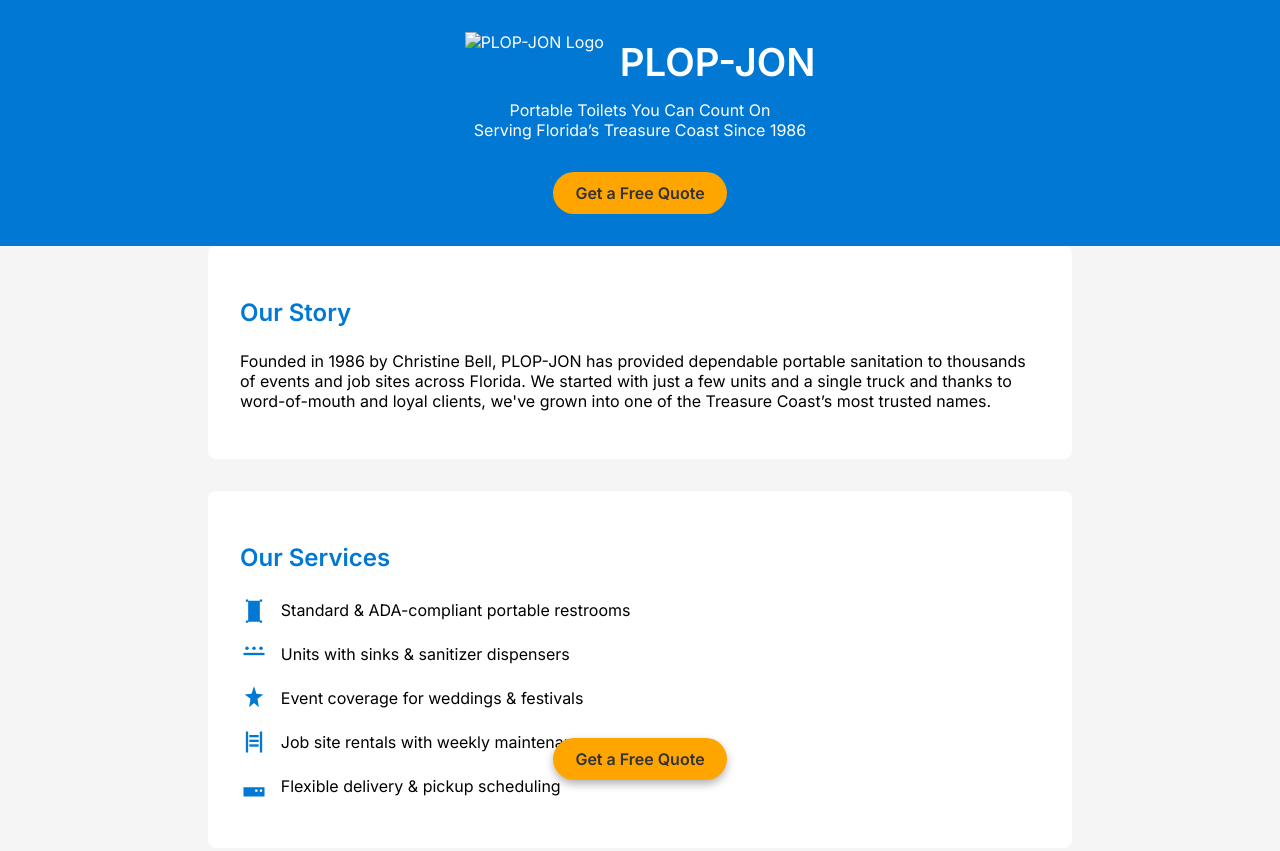
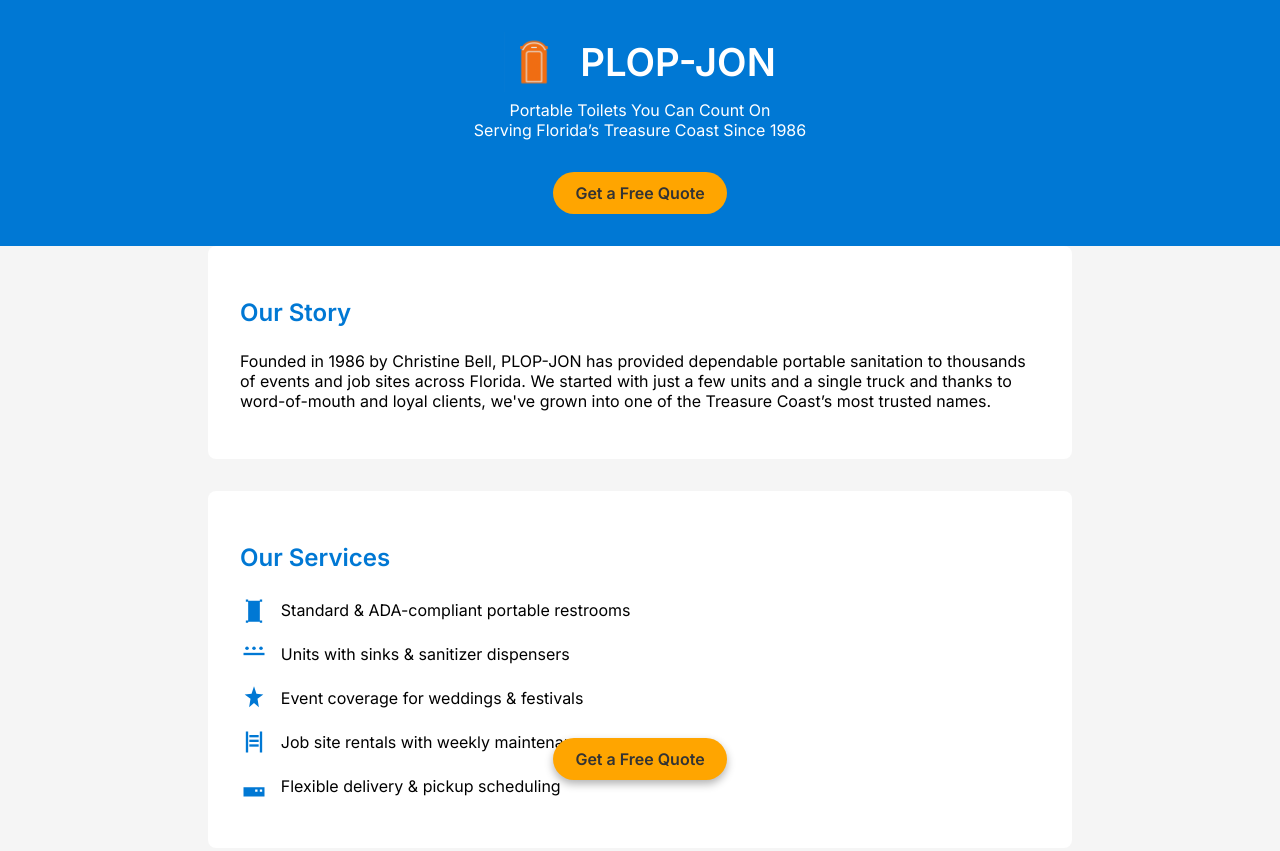
Before and after one commit to jonnyhines5/PlopJon, a plain HTML site: page index.html in a window 1280 px wide. Shown: the top 851 px of the page. Drawn offline with Linux system fonts and the light colour scheme.

Commit message:
Update index.html

```diff
--- a/index.html
+++ b/index.html
@@ -112,7 +112,7 @@
 
  <header style="background-color:#0078D4; color:white; padding:2em; text-align:center;">
   <div style="display:flex; align-items:center; justify-content:center; gap:1em;">
-    <img src="assets/plop-logo.png" alt="PLOP-JON Logo" style="height:60px;" />
+    <img src="plop-logo.png" alt="PLOP-JON Logo" style="height:60px;" />
     <h1 style="margin:0; font-size:2.4em;">PLOP-JON</h1>
   </div>
   <p style="margin-top:0.5em;">Portable Toilets You Can Count On<br>Serving Florida’s Treasure Coast Since 1986</p>
```
